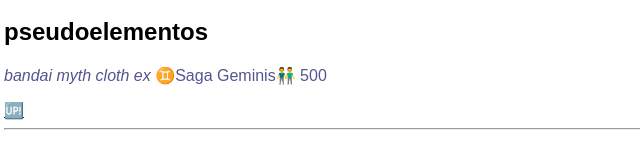
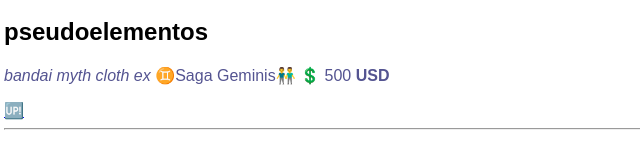
Before and after one commit to tonyplfx/curso-CSS-1, a plain HTML site: page index.html in a window 1280 px wide. Shown: the part 2446-2614 px from the top of the page, 4-644 px from the left. Drawn offline with Linux system fonts and the light colour scheme.

Commit message:
primer commit del día

```diff
--- a/css/style.css
+++ b/css/style.css
@@ -162,3 +162,12 @@
 .saga-geminis::before{
   content:"♊";
 }
+
+.saga-precio::before{
+  content:"💲";
+}
+
+.saga-precio::after {
+  content:"USD";
+  font-weight: bold;
+}
```
